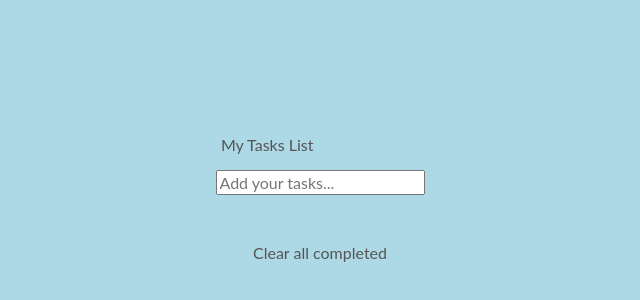
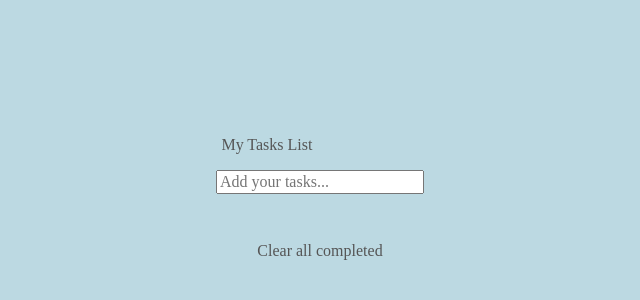
Before and after one commit to Aduda-Boaz/ToDoList, a website built with webpack: page src/index.html in a window 1280 px wide. Shown: the part 202-502 px from the top of the page, without its empty margins (320-960 px from the left). Built offline with nearby package versions, Linux system fonts and the light colour scheme; some icons are missing.

Commit message:
Remove unneccessary styling functionality

```diff
--- a/src/style.css
+++ b/src/style.css
@@ -1,8 +1,3 @@
-:root {
-  --container-color: #ebebeb;
-  --font-family: lato, sans-serif;
-}
-
 body {
   display: flex;
   flex-direction: column;
@@ -11,7 +6,7 @@ body {
   width: 100%;
   height: 100vh;
   margin: auto;
-  background-color: lightblue;
+  background-color: rgb(188, 217, 226);
 }
 
 ul {
```
Also changed, not shown: dist/main.js.
